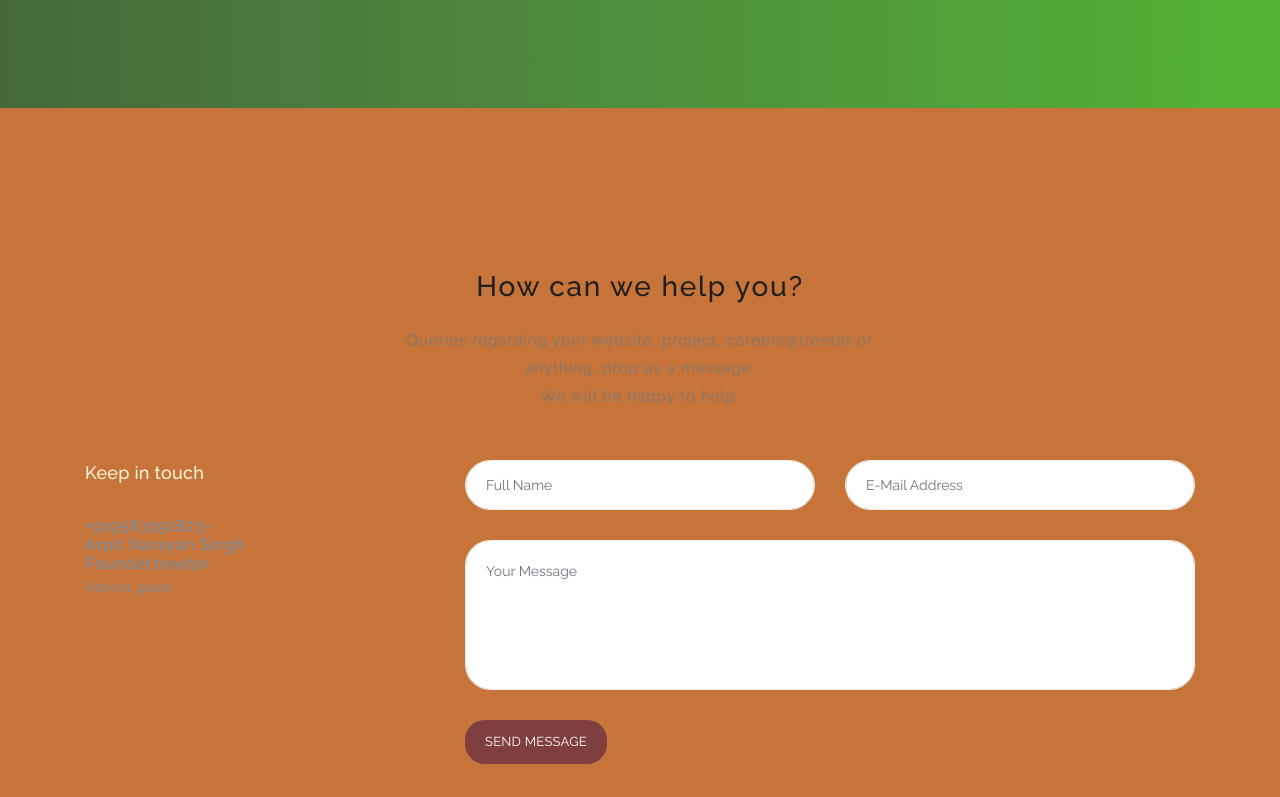
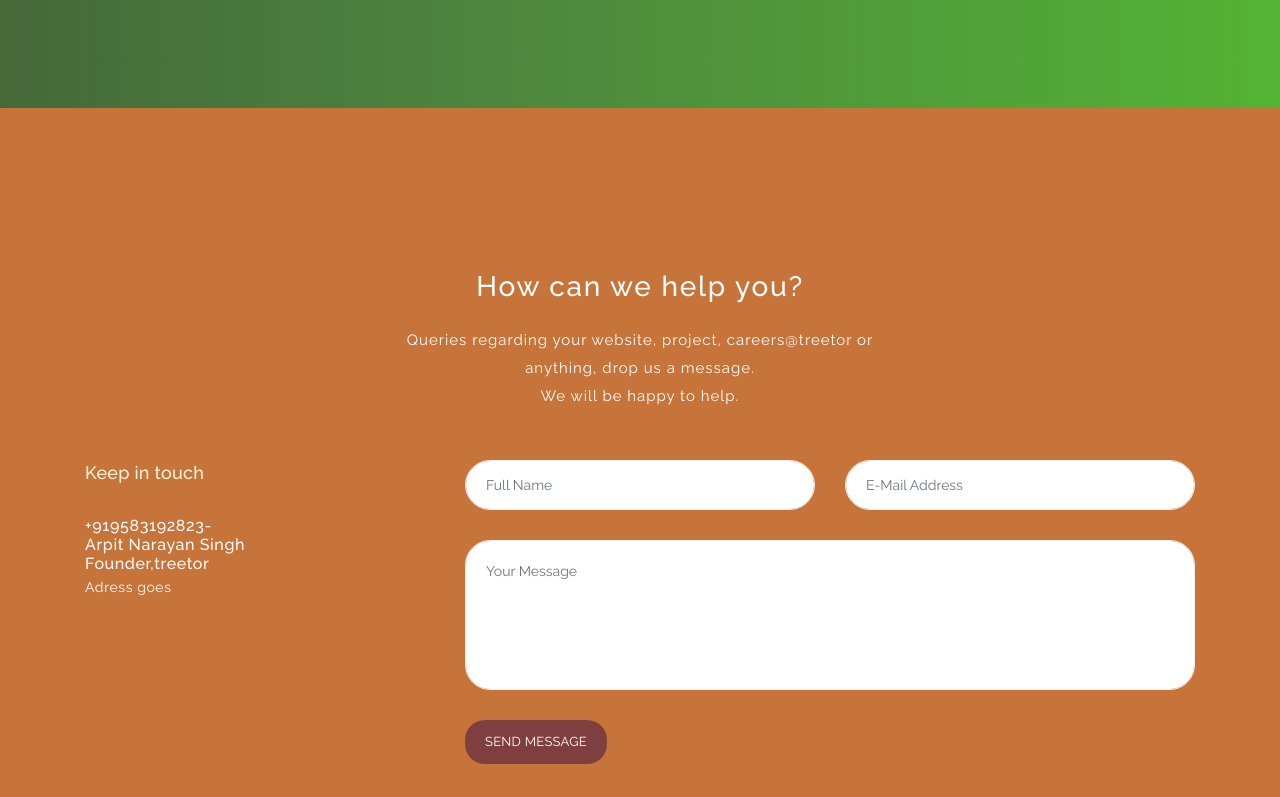
Before and after one commit to nikhilsiem/treetor.test, a plain HTML site: page index.html in a window 1280 px wide. Shown: the part 4260-5057 px from the top of the page. Drawn offline with Linux system fonts and the light colour scheme.

Commit message:
Update templatemo-softy-pinko.css

```diff
--- a/assets/css/templatemo-softy-pinko.css
+++ b/assets/css/templatemo-softy-pinko.css
@@ -1,6 +1,9 @@
 /*
+
 Softy Pinko
+
 https://templatemo.com/tm-535-softy-pinko
+
 */
 /* ---------------------------------------------
 Table of contents
@@ -17,6 +20,7 @@ Table of contents
 10. contact
 11. footer
 12. preloader
+
 --------------------------------------------- */
 /*
 ---------------------------------------------
@@ -233,7 +237,7 @@ body {
 .center-heading .section-title {
   font-weight: 500;
   font-size: 28px;
-  color: #1e1e1e;
+  color: #ffffff;
   letter-spacing: 1.75px;
   line-height: 38px;
   margin-bottom: 20px;
@@ -247,7 +251,7 @@ body {
   text-align: center;
   font-weight: 400;
   font-size: 16px;
-  color: #777;
+  color: rgb(255, 255, 255);
   line-height: 28px;
   letter-spacing: 1px;
   margin-bottom: 50px;
@@ -269,7 +273,7 @@ body {
 
 .center-text p {
   font-size: 15px;
-  color: #777;
+  color: rgb(255, 255, 255);
   margin-bottom: 30px;
 }
 
@@ -1507,13 +1511,14 @@ contact
 .contact-text {
   font-weight: 400;
   font-size: 14px;
-  color: #6f8ba4;
+  color: #ffffff;
   letter-spacing: 0.6px;
   line-height: 26px;
 }
 
 .contact-text p {
   margin-bottom: 28px;
+  color: #ffffff;
 }
 
 .contact-form input,
```
